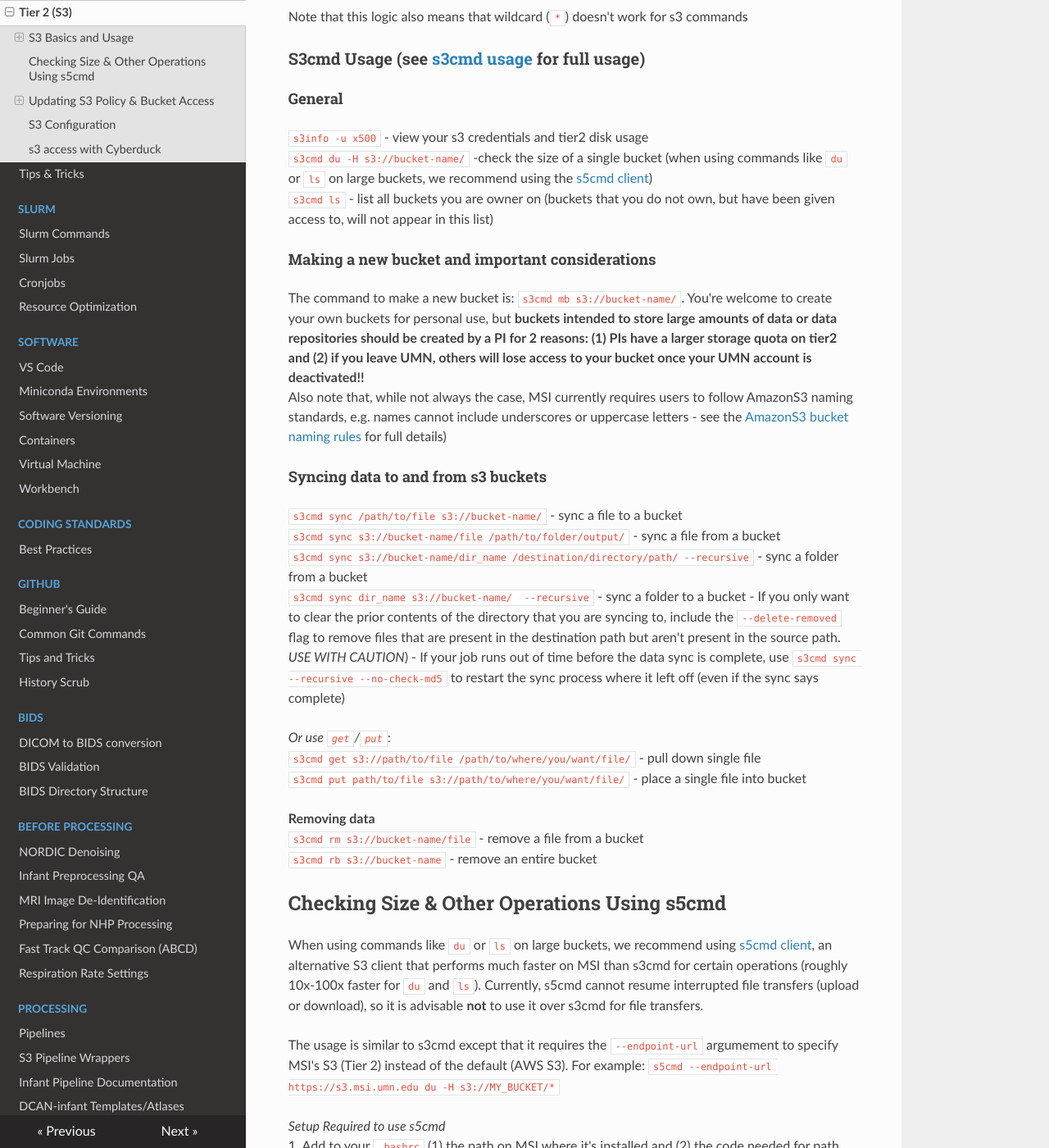
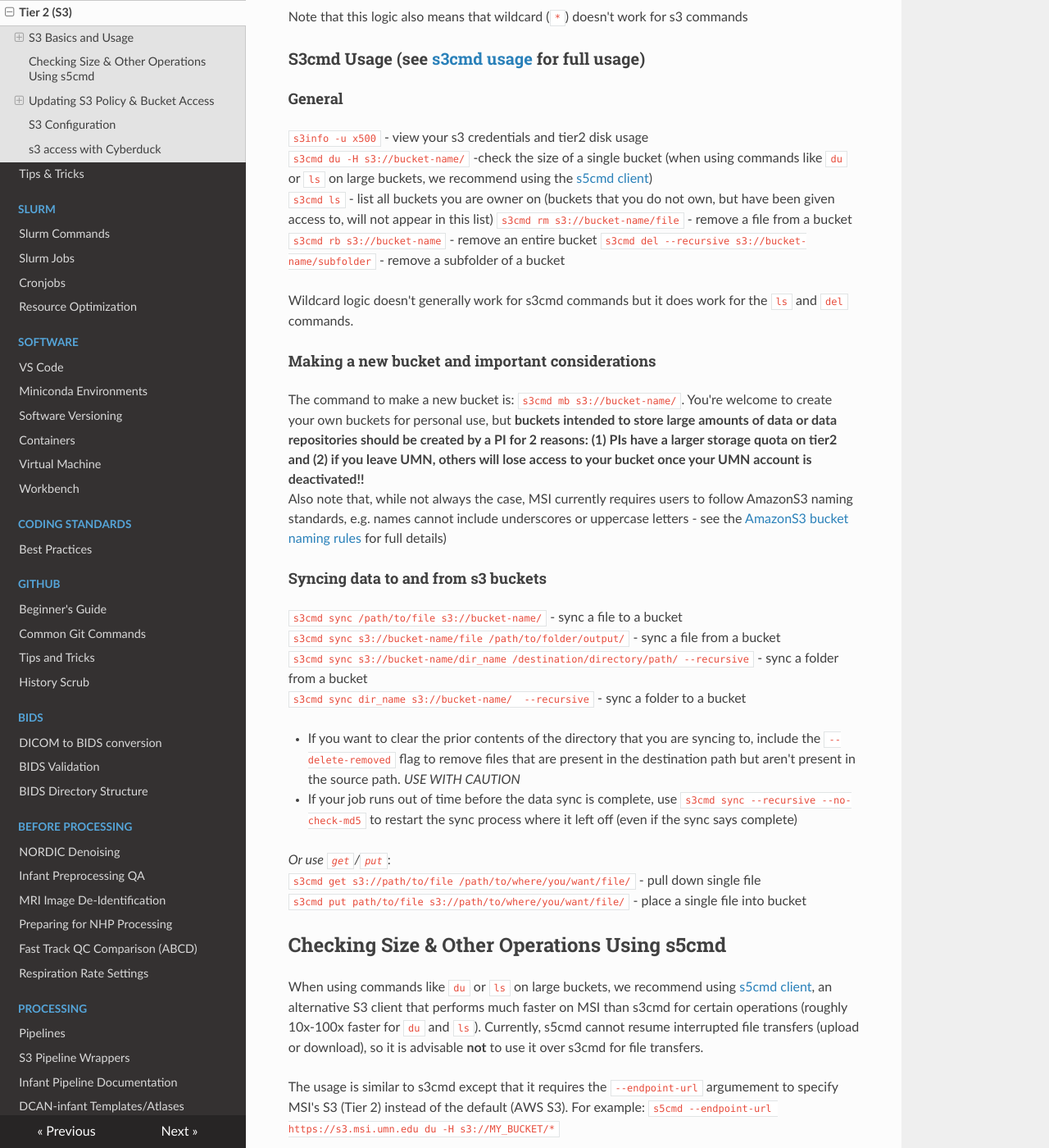
Before and after one commit to DCAN-Labs/cdni-brain, an MkDocs documentation site: the page built from docs/s3.md, in a window 1280 px wide and 1400 px high, scrolled down 1071 px. Shown: the whole window at 82% size. Built offline with MkDocs 1.6.1, drawn with Linux system fonts in a browser that asks for light colours; nearby versions of some CDN libraries.

Commit message:
add note about wildcards, formatting

```diff
--- a/docs/s3.md
+++ b/docs/s3.md
@@ -27,10 +27,16 @@ $ s3cmd ls s3://luci-scratch/ABCC/
 Note that this logic also means that wildcard (`*`) doesn't work for s3 commands
 
 ### S3cmd Usage (see [s3cmd usage](https://s3tools.org/usage) for full usage)
+
 #### General
 `s3info -u x500` - view your s3 credentials and tier2 disk usage<br>
 `s3cmd du -H s3://bucket-name/` -check the size of a single bucket (when using commands like `du` or `ls` on large buckets, we recommend using the [s5cmd client](#Checking-Size-&-Other-Operations-Using-s5cmd))<br>
 `s3cmd ls` - list all buckets you are owner on (buckets that you do not own, but have been given access to, will not appear in this list)
+`s3cmd rm s3://bucket-name/file` - remove a file from a bucket<br>
+`s3cmd rb s3://bucket-name` - remove an entire bucket
+`s3cmd del --recursive s3://bucket-name/subfolder` - remove a subfolder of a bucket
+
+Wildcard logic doesn't generally work for s3cmd commands but it does work for the `ls` and `del` commands.
 
 #### Making a new bucket and important considerations
 The command to make a new bucket is: `s3cmd mb s3://bucket-name/`. You're welcome to create your own buckets for personal use, but **buckets intended to store large amounts of data or data repositories should be created by a PI for 2 reasons: (1) PIs have a larger storage quota on tier2 and (2) if you leave UMN, others will lose access to your bucket once your UMN account is deactivated!!**<br>
@@ -41,16 +47,14 @@ Also note that, while not always the case, MSI currently requires users to follo
 `s3cmd sync s3://bucket-name/file /path/to/folder/output/` - sync a file from a bucket<br>
 `s3cmd sync s3://bucket-name/dir_name /destination/directory/path/ --recursive` - sync a folder from a bucket<br>
 `s3cmd sync dir_name s3://bucket-name/  --recursive` - sync a folder to a bucket
-- If you only want to clear the prior contents of the directory that you are syncing to, include the `--delete-removed` flag to remove files that are present in the destination path but aren't present in the source path. *USE WITH CAUTION*)
+
+- If you want to clear the prior contents of the directory that you are syncing to, include the `--delete-removed` flag to remove files that are present in the destination path but aren't present in the source path. *USE WITH CAUTION*
 - If your job runs out of time before the data sync is complete, use `s3cmd sync --recursive --no-check-md5` to restart the sync process where it left off (even if the sync says complete)
 
 *Or use `get`/`put`*:<br>
 `s3cmd get s3://path/to/file /path/to/where/you/want/file/` - pull down single file<br>
 `s3cmd put path/to/file s3://path/to/where/you/want/file/` - place a single file into bucket
 
-**Removing data**<br>
-`s3cmd rm s3://bucket-name/file` - remove a file from a bucket<br>
-`s3cmd rb s3://bucket-name` - remove an entire bucket
 
 ## Checking Size & Other Operations Using s5cmd
 When using commands like `du` or `ls` on large buckets, we recommend using [s5cmd client](https://github.com/peak/s5cmd), an alternative S3 client that performs much faster on MSI than s3cmd for certain operations (roughly 10x-100x faster for `du` and `ls`). Currently, s5cmd cannot resume interrupted file transfers (upload or download), so it is advisable **not** to use it over s3cmd for file transfers.
```
